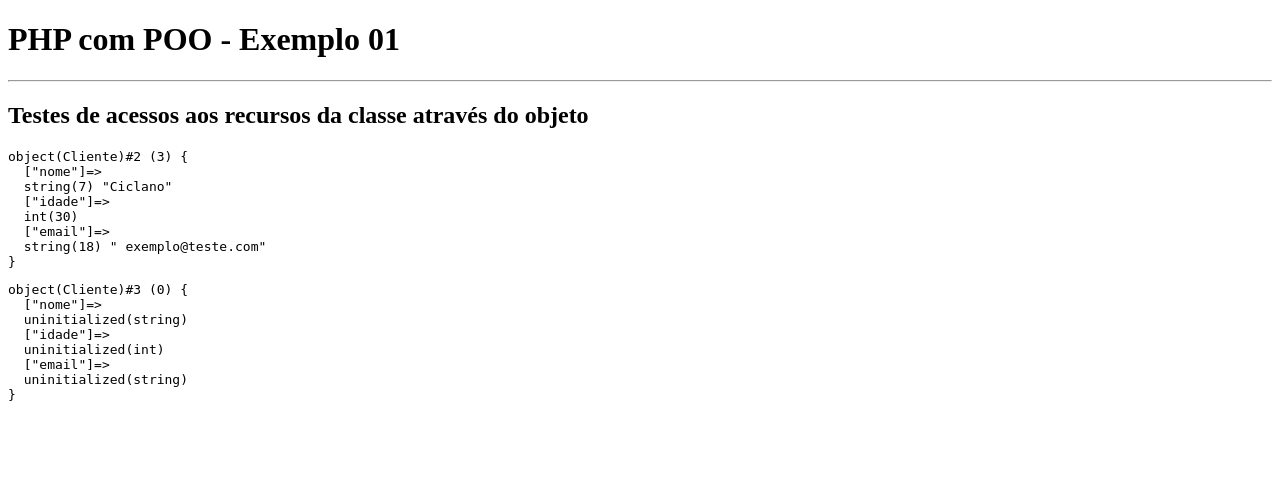
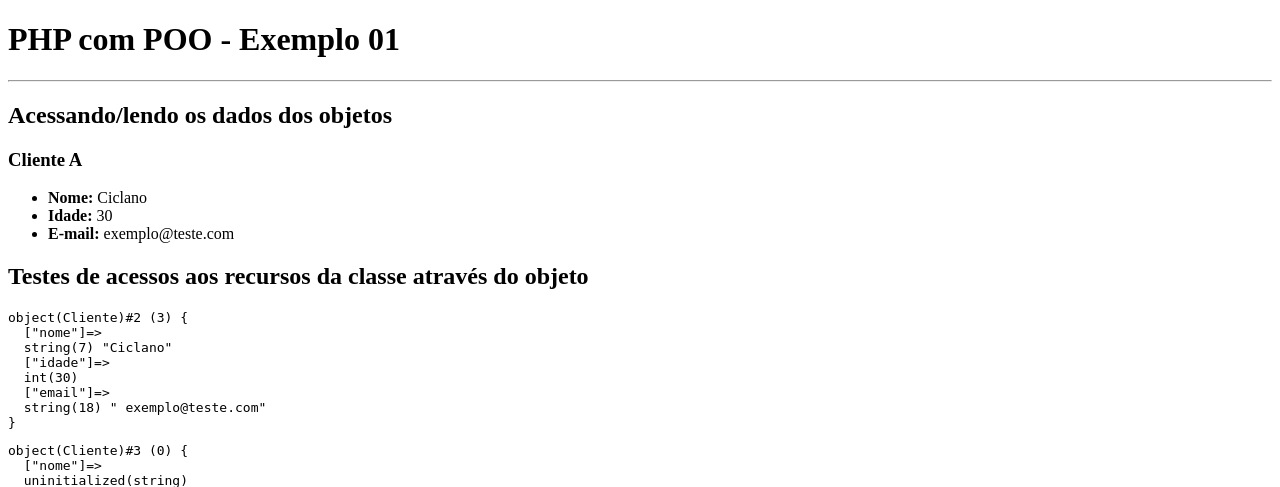
Before and after one commit to nevesapi/aulasphp-poo, a PHP site: page / in a window 1280 px wide. Shown: the top 487 px of the page. Run offline with PHP 8.4, Linux system fonts and the light colour scheme.

Commit message:
Acessa e exibe dados do objeto

```diff
--- a/index.php
+++ b/index.php
@@ -23,6 +23,13 @@
   $clienteA->email = " exemplo@teste.com";
   ?>
 
+  <h2>Acessando/lendo os dados dos objetos</h2>
+  <h3>Cliente A</h3>
+  <ul>
+    <li><b>Nome: </b><?= $clienteA->nome ?></li>
+    <li><b>Idade: </b><?= $clienteA->idade ?></li>
+    <li><b>E-mail: </b><?= $clienteA->email ?></li>
+  </ul>
   <h2>Testes de acessos aos recursos da classe através do objeto</h2>
   <pre><?= var_dump($clienteA) ?></pre>
   <pre><?= var_dump($clienteB) ?></pre>
```
